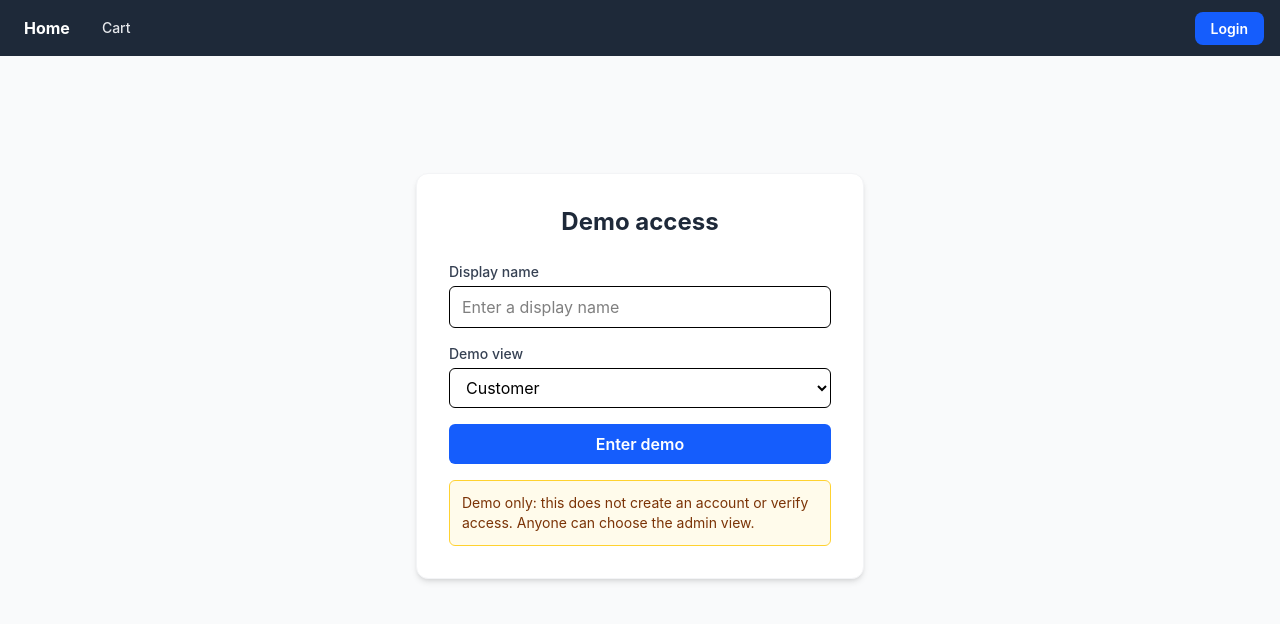
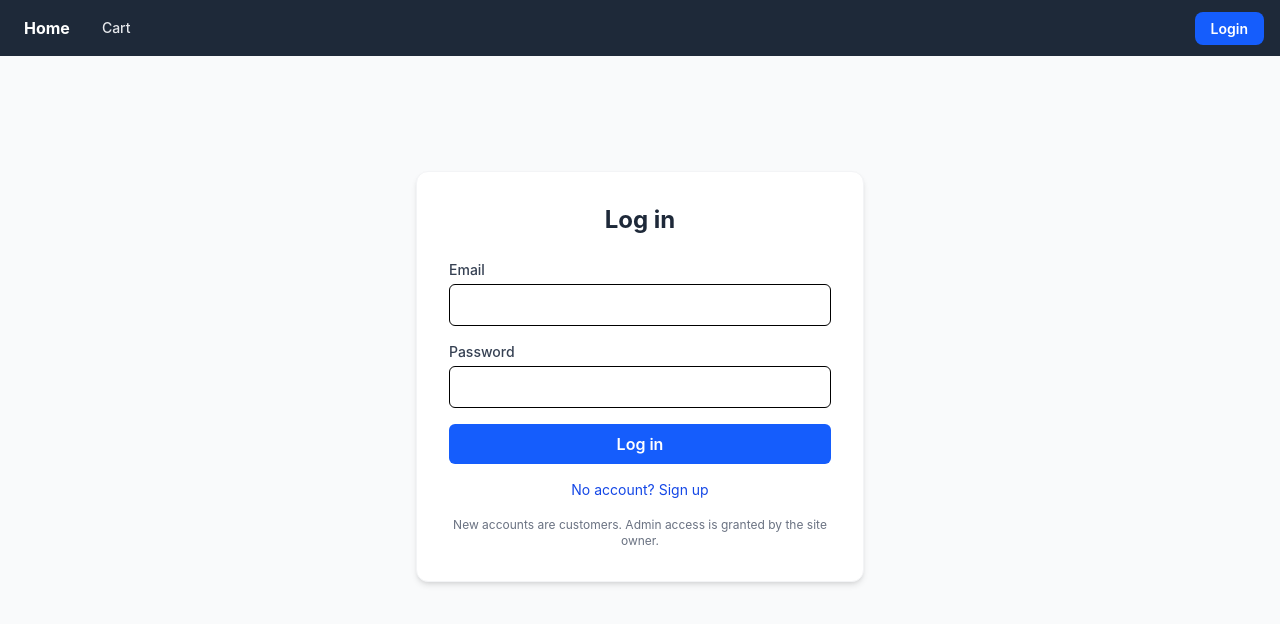
Before and after one commit to MostafaOsman9439/E-Commerce-Platform, a React (Vite) app: page /#/login in a window 1280 px wide. Shown: the top 624 px of the page. Built offline with nearby package versions, Linux system fonts and the light colour scheme; no server answers; the database is empty.

Commit message:
Add sign up and log in form

```diff
--- a/src/pages/Login.tsx
+++ b/src/pages/Login.tsx
@@ -1,70 +1,113 @@
-import React, { useState } from 'react'
+import React, { useEffect, useState } from 'react'
+import { useNavigate } from 'react-router-dom'
 import { useAuthStore } from '../store/useAuthStore'
-import { useNavigate } from 'react-router-dom'
 
 export const Login = () => {
-  const login = useAuthStore((state) => state.login)
+  const user = useAuthStore((state) => state.user)
+  const signIn = useAuthStore((state) => state.signIn)
+  const signUp = useAuthStore((state) => state.signUp)
   const navigate = useNavigate()
-  const [username, setUsername] = useState('')
-  const [role, setRole] = useState<'customer' | 'admin'>('customer')
 
-  const handleSubmit = (e: React.FormEvent<HTMLFormElement>) => {
+  const [mode, setMode] = useState<'login' | 'signup'>('login')
+  const [email, setEmail] = useState('')
+  const [password, setPassword] = useState('')
+  const [message, setMessage] = useState<{ text: string; isError: boolean } | null>(null)
+  const [isSubmitting, setIsSubmitting] = useState(false)
+
+  // As soon as someone is logged in (by login, or by sign-up without email confirmation), go home.
+  useEffect(() => {
+    if (user) {
+      navigate('/')
+    }
+  }, [user, navigate])
+
+  const handleSubmit = async (e: React.FormEvent<HTMLFormElement>) => {
     e.preventDefault()
-    login(username.trim(), role)
-    navigate(role === 'admin' ? '/admin' : '/')
+    setIsSubmitting(true)
+    setMessage(null)
+
+    const result =
+      mode === 'login'
+        ? await signIn(email.trim(), password)
+        : await signUp(email.trim(), password)
+
+    setIsSubmitting(false)
+    setMessage({ text: result.message, isError: !result.ok })
   }
 
   return (
     <div className="flex min-h-[80vh] items-center justify-center bg-gray-50 px-4 py-8">
       <div className="w-full max-w-md rounded-xl border border-gray-100 bg-white p-6 shadow-md sm:p-8">
-        <h2 className="mb-6 text-center text-2xl font-bold text-gray-800">Demo access</h2>
+        <h2 className="mb-6 text-center text-2xl font-bold text-gray-800">
+          {mode === 'login' ? 'Log in' : 'Create an account'}
+        </h2>
 
         <form onSubmit={handleSubmit} className="flex flex-col gap-4">
           <div>
-            <label htmlFor="display-name" className="block text-sm font-medium text-gray-700 mb-1">
-              Display name
+            <label htmlFor="email" className="mb-1 block text-sm font-medium text-gray-700">
+              Email
             </label>
             <input
-              id="display-name"
-              type="text"
-              value={username}
-              onChange={(e) => setUsername(e.target.value)}
+              id="email"
+              type="email"
+              value={email}
+              onChange={(e) => setEmail(e.target.value)}
               required
-              className="w-full px-3 py-2 border rounded-md focus:outline-none focus:ring-2 focus:ring-blue-500"
-              placeholder="Enter a display name"
+              autoComplete="email"
+              className="w-full rounded-md border px-3 py-2 focus:outline-none focus:ring-2 focus:ring-blue-500"
             />
           </div>
 
           <div>
-            <label htmlFor="demo-view" className="block text-sm font-medium text-gray-700 mb-1">
-              Demo view
+            <label htmlFor="password" className="mb-1 block text-sm font-medium text-gray-700">
+              Password
             </label>
-            <select
-              id="demo-view"
-              value={role}
-              onChange={(e) => setRole(e.target.value as 'customer' | 'admin')}
-              className="w-full px-3 py-2 border rounded-md focus:outline-none focus:ring-2 focus:ring-blue-500 bg-white"
+            <input
+              id="password"
+              type="password"
+              value={password}
+              onChange={(e) => setPassword(e.target.value)}
+              required
+              minLength={6}
+              autoComplete={mode === 'login' ? 'current-password' : 'new-password'}
+              className="w-full rounded-md border px-3 py-2 focus:outline-none focus:ring-2 focus:ring-blue-500"
+            />
+          </div>
+
+          {message && (
+            <p
+              role={message.isError ? 'alert' : 'status'}
+              className={`rounded-md p-3 text-sm ${
+                message.isError ? 'bg-red-50 text-red-800' : 'bg-green-50 text-green-800'
+              }`}
             >
-              <option value="customer">Customer</option>
-              <option value="admin">Admin dashboard</option>
-            </select>
-          </div>
+              {message.text}
+            </p>
+          )}
 
           <button
             type="submit"
-            className="w-full bg-blue-600 text-white py-2 rounded-md font-semibold hover:bg-blue-700 transition"
+            disabled={isSubmitting}
+            className="w-full rounded-md bg-blue-600 py-2 font-semibold text-white transition hover:bg-blue-700 disabled:cursor-not-allowed disabled:bg-gray-400"
           >
-            Enter demo
+            {isSubmitting ? 'Please wait...' : mode === 'login' ? 'Log in' : 'Sign up'}
           </button>
         </form>
 
-        <div
-          className="mt-4 rounded-md border border-amber-300 bg-amber-50 p-3 text-sm text-amber-900"
-          role="note"
+        <button
+          type="button"
+          onClick={() => {
+            setMode(mode === 'login' ? 'signup' : 'login')
+            setMessage(null)
+          }}
+          className="mt-4 w-full text-center text-sm text-blue-700 hover:underline"
         >
-          Demo only: this does not create an account or verify access. Anyone can choose the admin
-          view.
-        </div>
+          {mode === 'login' ? 'No account? Sign up' : 'Already have an account? Log in'}
+        </button>
+
+        <p className="mt-4 text-center text-xs text-gray-500">
+          New accounts are customers. Admin access is granted by the site owner.
+        </p>
       </div>
     </div>
   )
```
